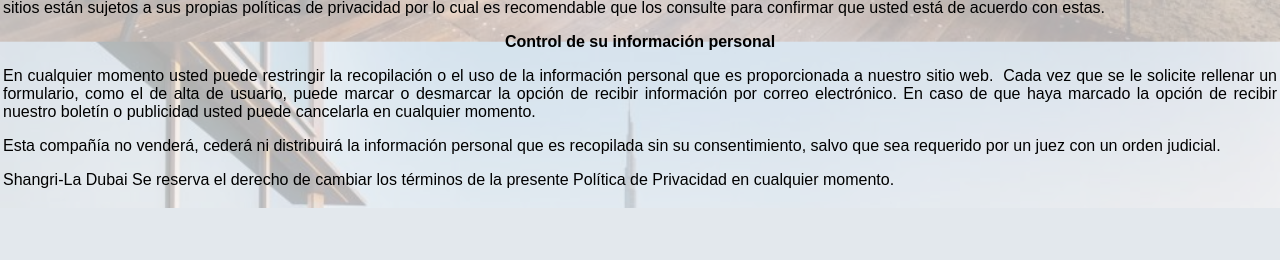
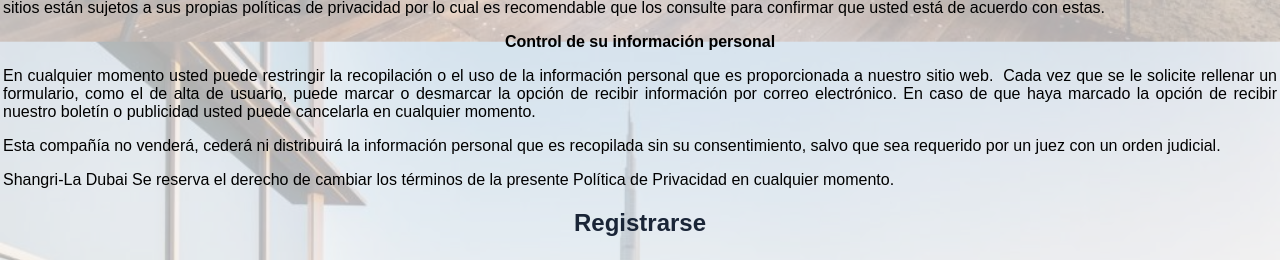
Before and after one commit to MichaelRangel/Sprint, a Flask app: page /terminosYcondiciones in a window 1280 px wide. Shown: the part 812-1072 px from the top of the page. Before the commit the page ends 1020 px from the top, so only its background shows below. Run offline with Flask 2, Linux system fonts and the light colour scheme.

Commit message:
ajustes al html politicas

```diff
--- a/templates/politicasdeprivacidad.html
+++ b/templates/politicasdeprivacidad.html
@@ -78,6 +78,7 @@
                 consentimiento, salvo que sea requerido por un juez con un orden judicial.</p>
             <p style="text-align: justify;">Shangri-La Dubai Se reserva el derecho de cambiar los términos de la presente Política de Privacidad
                 en cualquier momento.</p>
+                <h2 style="text-align:center;"><a class="link" href="/registro">Registrarse</a></h2>
         </div>
     </form>
 </body>
```
